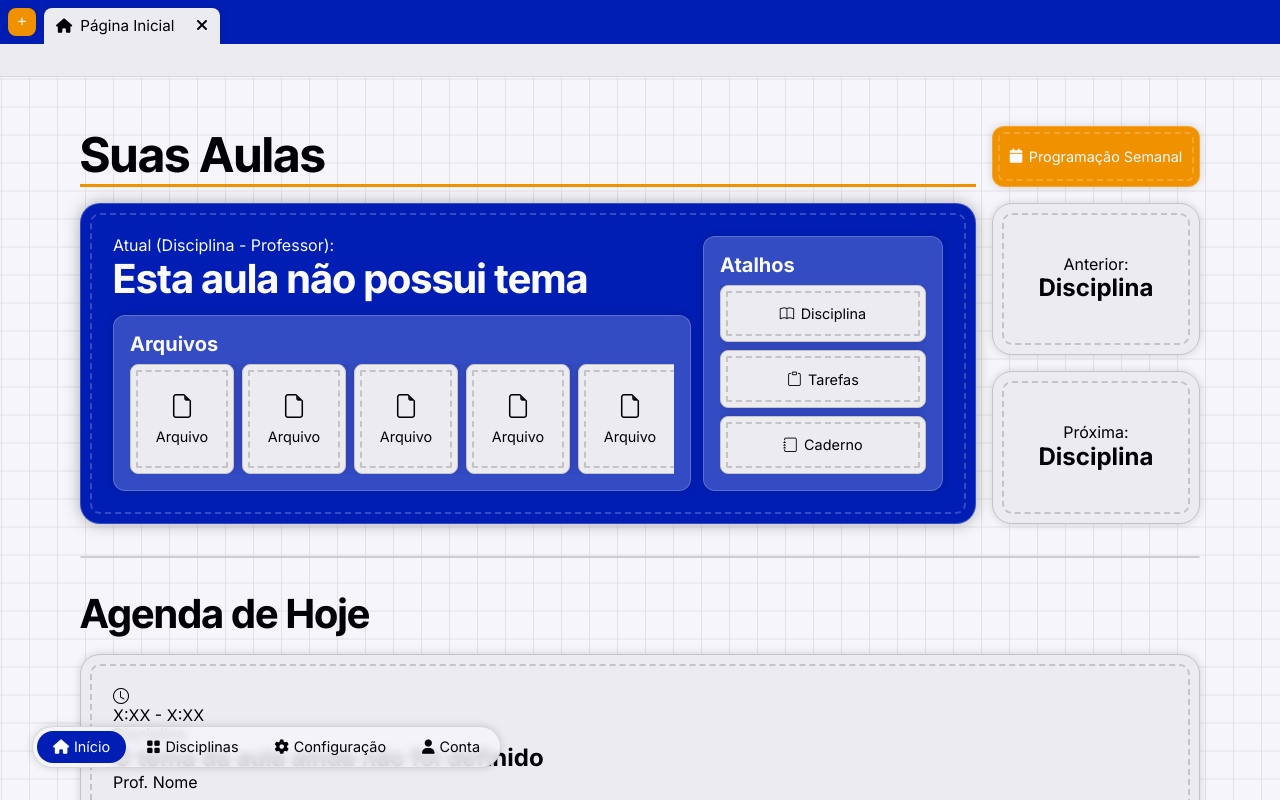
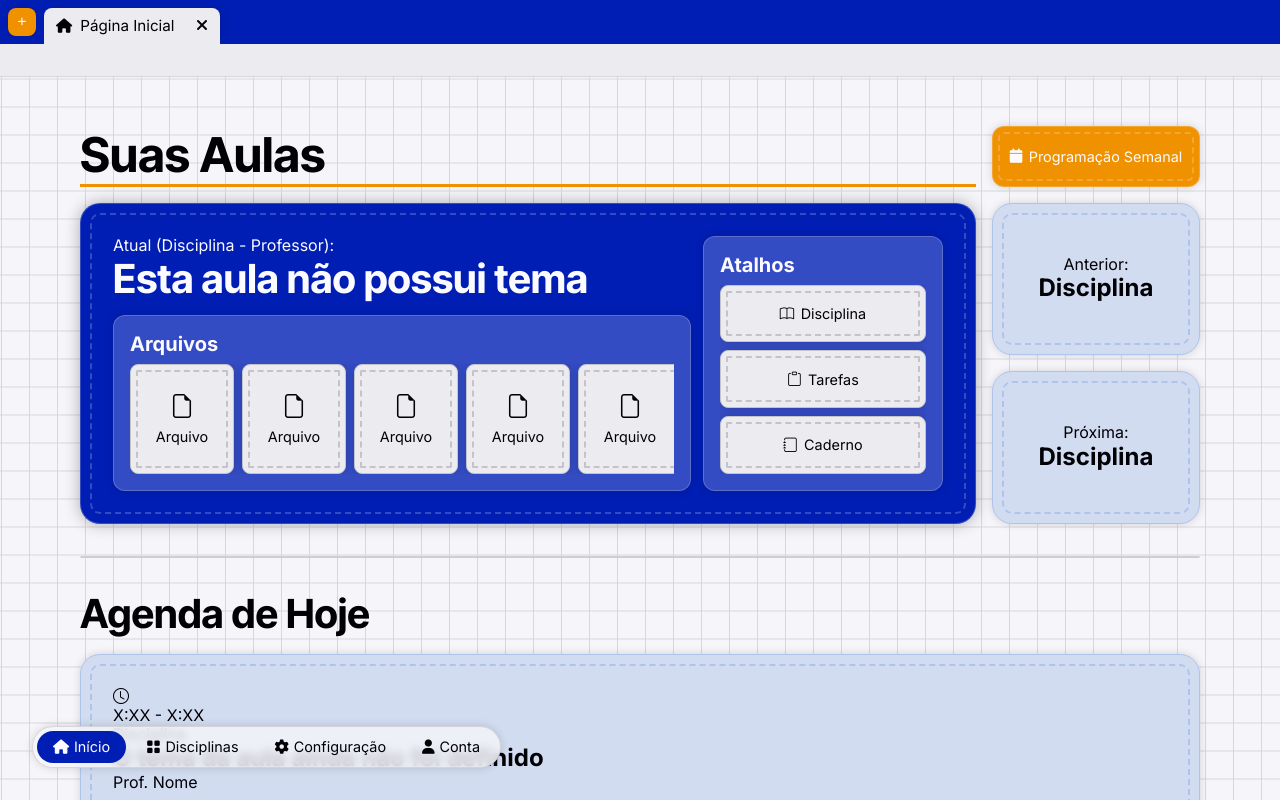
Before and after one commit to Test-User-KL/Plataforma-Odette, a React (Vite) app: page / in a window 1280 px wide. Built offline with nearby package versions, Linux system fonts and the light colour scheme.

Commit message:
★ New Colors - Not Finished Yet

```diff
--- a/src/App.css
+++ b/src/App.css
@@ -10,8 +10,15 @@
 
 :root {
 	/* Paleta de Cores */
-	--primary-emphasis: rgb(0, 30, 200);
-	--secondary-emphasis: rgb(250, 140, 20);
+	--primary-emphasis: var(--blue);
+	--secondary-emphasis: var(--yellow);
+
+	--primary-medium-emphasis: var(--mblue);
+	--secondary-medium-emphasis: var(--myellow);
+
+	--primary-light-emphasis: var(--sblue);
+	--secondary-light-emphasis: var(--syellow);
+
 
 	--red: var(--lred);
 	--orange: var(--lorange);
@@ -22,6 +29,25 @@
 	--purple: var(--lpurple);
 	--pink: var(--lpink);
 
+	--sred: var(--slred);
+	--sorange: var(--slorange);
+	--syellow: var(--slyellow);
+	--sgreen: var(--slgreen);
+	--sturquoise: var(--slturquoise);
+	--sblue: var(--slblue);
+	--spurple: var(--slpurple);
+	--spink: var(--slpink);
+
+	--mred: var(--mlred);
+	--morange: var(--mlorange);
+	--myellow: var(--mlyellow);
+	--mgreen: var(--mlgreen);
+	--mturquoise: var(--mlturquoise);
+	--mblue: var(--mlblue);
+	--mpurple: var(--mlpurple);
+	--mpink: var(--mlpink);
+
+
 	--lred: rgb(210, 0, 0);
 	--lorange: rgb(240, 70, 20);
 	--lyellow: rgb(240, 145, 0);
@@ -31,6 +57,25 @@
 	--lpurple: rgb(95, 0, 220);
 	--lpink: rgb(220, 0, 100);
 
+	--mlred: rgb(240, 155, 155);
+	--mlorange: rgb(240, 185, 150);
+	--mlyellow: rgb(240, 215, 150);
+	--mlgreen: rgb(175, 235, 175);
+	--mlturquoise: rgb(175, 235, 225);
+	--mlblue: rgb(175, 195, 235);
+	--mlpurple: rgb(205, 175, 235);
+	--mlpink: rgb(235, 175, 205);
+
+	--slred: rgb(240, 205, 205);
+	--slorange: rgb(240, 215, 195);
+	--slyellow: rgb(240, 230, 195);
+	--slgreen: rgb(210, 240, 210);
+	--slturquoise: rgb(210, 240, 235);
+	--slblue: rgb(210, 220, 240);
+	--slpurple: rgb(225, 210, 240);
+	--slpink: rgb(240, 210, 225);
+
+
 	--dred: rgb(200, 0, 0);
 	--dorange: rgb(230, 65, 20);
 	--dyellow: rgb(230, 140, 0);
@@ -39,6 +84,24 @@
 	--dblue: rgb(0, 25, 160);
 	--dpurple: rgb(90, 0, 210);
 	--dpink: rgb(210, 0, 95);
+
+	--mdred: rgb(185, 0, 0);
+	--mdorange: rgb(215, 55, 18);
+	--mdyellow: rgb(215, 125, 0);
+	--mdgreen: rgb(0, 145, 0);
+	--mdturquoise: rgb(0, 145, 122);
+	--mdblue: rgb(0, 22, 142);
+	--mdpurple: rgb(80, 0, 190);
+	--mdpink: rgb(195, 0, 85);
+
+	--sdred: rgb(165, 0, 0);
+	--sdorange: rgb(195, 45, 15);
+	--sdyellow: rgb(195, 105, 0);
+	--sdgreen: rgb(0, 130, 0);
+	--sdturquoise: rgb(0, 130, 110);
+	--sdblue: rgb(0, 18, 125);
+	--sdpurple: rgb(70, 0, 170);
+	--sdpink: rgb(175, 0, 75);
 
 	--lgray1: rgb(245, 245, 250);
 	--lgray2: rgb(235, 235, 240);
@@ -91,8 +154,8 @@
 	--body-bg-color: var(--gray1);
 
 	/* Div */
-	--div-bg-color: var(--gray2);
-	--div-bd-color: var(--gray6);
+	--div-bg-color: var(--primary-light-emphasis);
+	--div-bd-color: var(--primary-medium-emphasis);
 
 	/* Botões */
 	--button-bg-primary-color: var(--primary-emphasis);
@@ -456,12 +519,12 @@ main {
     background-image:
 		repeating-linear-gradient(
 			to bottom,
-			var(--gray3) 0 var(--w),
+			var(--gray4) 0 var(--w),
 			transparent var(--w) var(--s)
 		),
 		repeating-linear-gradient(
 			to right,
-			var(--gray3) 0 var(--w),
+			var(--gray4) 0 var(--w),
 			transparent var(--w) var(--s)
 		);
 	background-position: var(--w);
```
